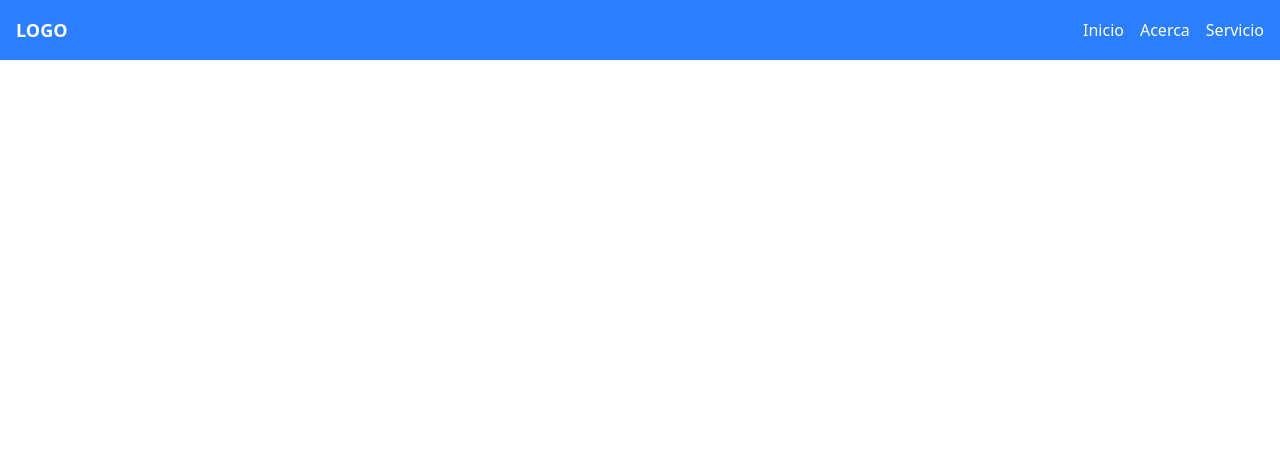
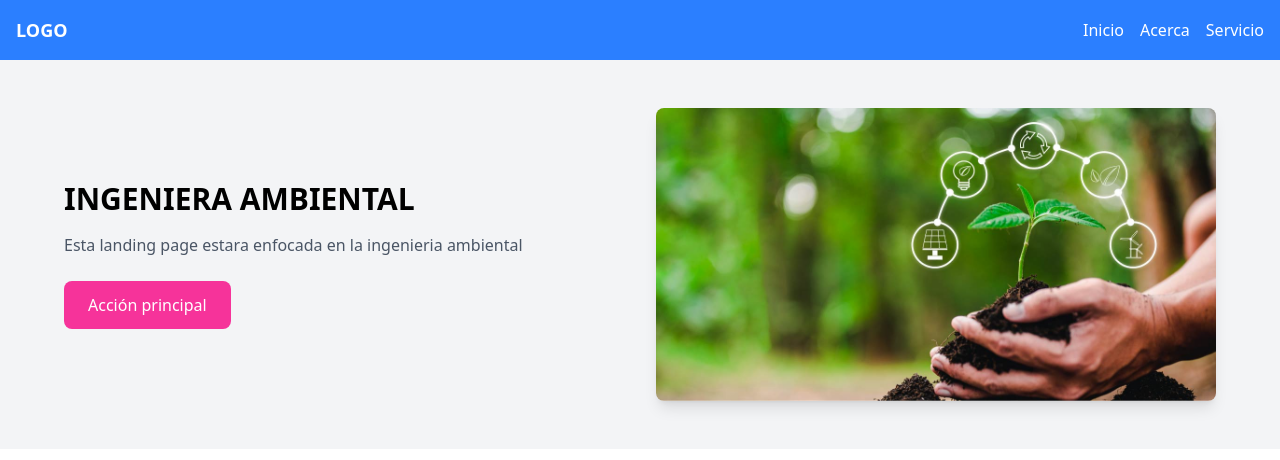
Before and after one commit to Ardons/curso-tailwindCSS-platzi, a website: page src/index.html in a window 1280 px wide. Drawn offline with nearby package versions, Linux system fonts and the light colour scheme.

Commit message:
se instala tailwind y se añade un poco mas de codigo al index.html

```diff
--- a/index.html
+++ b/src/index.html
@@ -4,7 +4,8 @@
     <meta charset="UTF-8">
     <meta name="viewport" content="width=device-width, initial-scale=1.0">
     <title>TailwindCSS</title>
-    <script src="https://cdn.jsdelivr.net/npm/@tailwindcss/browser@4"></script>
+    <link href="./output.css" rel="stylesheet">
+
 </head>
 <body>
 
@@ -25,6 +26,21 @@
         </nav>
     </header>
 
+    <section class="bg-gray-100 py-12 px-4 md:px-8 lg:px-16">
+        <div class="max-w-6xl mx-auto flex flex-col md:flex-row items-center gap-8">
+          <div class="md:w-1/2">
+            <h2 class="text-3xl font-bold mb-4">INGENIERA AMBIENTAL</h2>
+            <p class="text-gray-600 mb-6">Esta landing page estara enfocada en la ingenieria ambiental</p>
+            <button class="bg-pink-500 hover:bg-pink-600 text-white px-6 py-3 rounded-lg transition">
+              Acción principal
+            </button>
+          </div>
+          <div class="md:w-1/2">
+            <img src=".\assets\imagen_ambiental.jpg" alt="Imagen representativa" class="rounded-lg shadow-lg">
+          </div>
+        </div>
+      </section>
+
 
 </body>
 </html>
--- /dev/null
+++ b/src/input.css
@@ -0,0 +1 @@
+@import "tailwindcss";
```
Also changed, not shown: package.json (added, +17 -0 lines), src/assets/imagen_ambiental.jpg (added), src/output.css (added), 2 other files.
